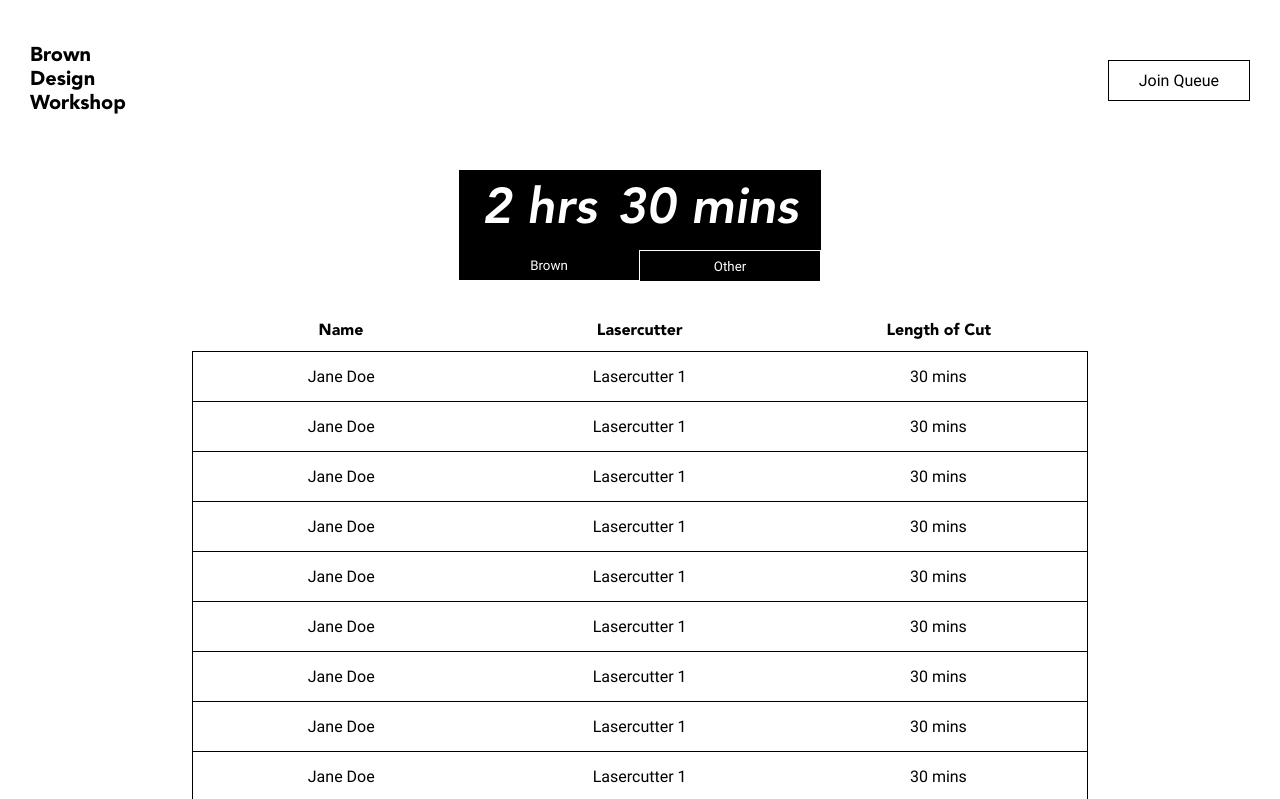
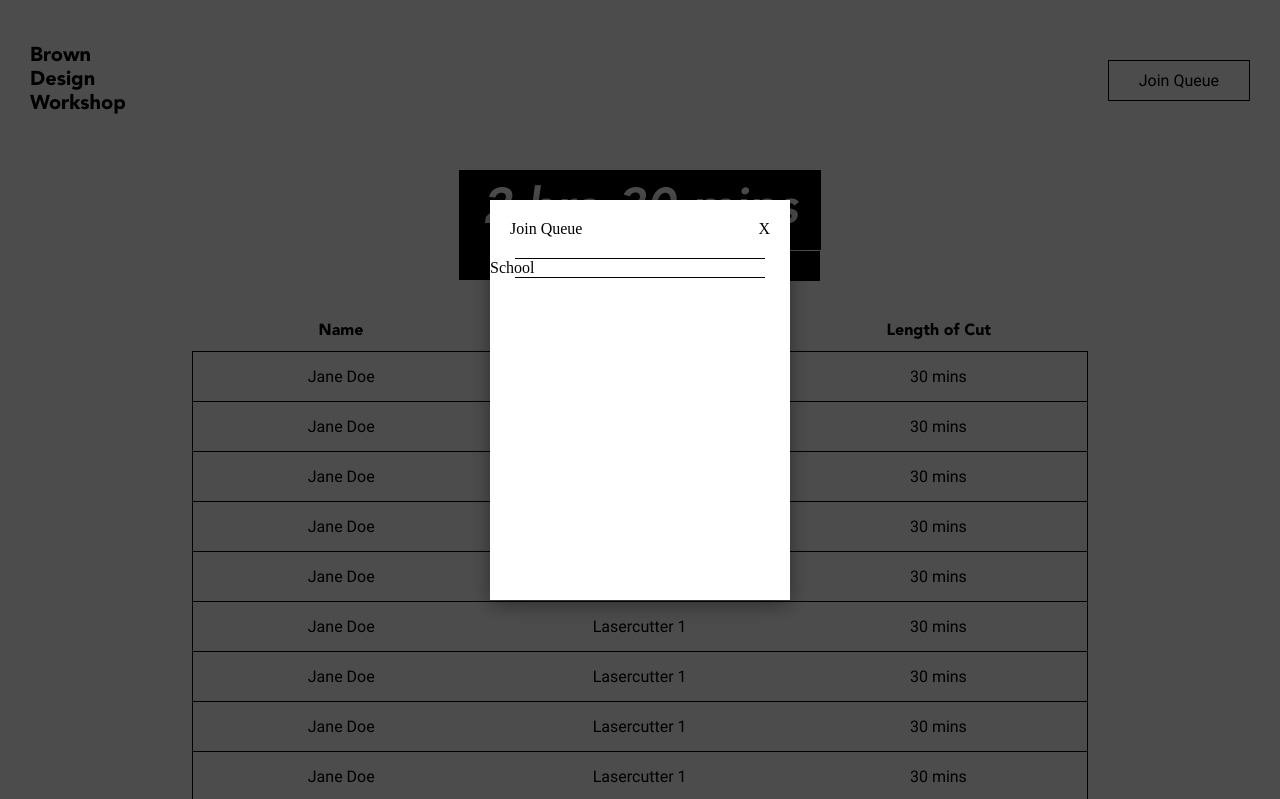
Before and after one commit to tymani/BDWLaserCuttingQueue, a website: page index.html in a window 1280 px wide. Shown: the top 799 px of the page. Drawn offline with Linux system fonts and the light colour scheme.

Commit message:
Added some form stuff

```diff
--- a/css/style.css
+++ b/css/style.css
@@ -13,6 +13,7 @@
 }
 body {
   margin: 0;
+  position: relative;
 }
 .logo-content {
   margin-right: auto;
@@ -56,15 +57,15 @@ header {
   display: flex;
   align-items: center;
   height: 20vh;
-  background: white;
+  /* background: white; */
   /* animation: header-move-up 1200ms ease-in-out forward; */
 }
 
-@keyframes header-move-up {
-  100% {
-    transform: translateY(-20vh);
-  }
+.home-content {
+  position: absolute;
+  width: 100vw;
 }
+
 
 .queue-container {
   display: flex;
@@ -164,3 +165,52 @@ header {
   height: 50px;
 
 }
+
+.form-background {
+  height: 100vh;
+  width: 100vw;
+  background-color: rgba(0,0,0,.7);
+  /* z-index: 2; */
+  position: fixed;
+  overflow: hidden;
+
+}
+
+.form-content-container {
+  height: 100vh;
+  width: 100vw;
+  display: flex;
+  align-items: center;
+  justify-content: center;
+}
+
+.form-content-box {
+  width: 300px;
+  height: 400px;
+  background-color: white;
+  box-shadow: 0 5px 20px rgba(0,0,0,.40);
+}
+
+.form-header {
+  font-family: "Roboto-Regular";
+  display: flex;
+  align-items: center;
+  flex-direction: row;
+  justify-content: space-between;
+}
+
+.form-title,.form-exit {
+  margin: 20px;
+
+}
+
+.form-divider {
+  width: 250px;
+  border-bottom: 1px solid black;
+  margin: auto;
+}
+
+.form-body {
+  display: flex;
+  flex-direction: column;
+}
--- a/index.html
+++ b/index.html
@@ -7,6 +7,7 @@
 
 	</head>
 	<body>
+		<div class="home-content">
 			<header>
 				<div class="logo-content">
 					<div class="logo-text-container">
@@ -114,7 +115,34 @@
 					</table>
 				</div>
 			</div>
+	</div>
+  <!-- {{#form}} -->
+	<div class="form-background">
+		<div class="form-content-container">
+			<div class="form-content-box">
+				<div class="form-header">
+					<div class="form-title">Join Queue</div>
+					<div class="form-exit">X <!--should change this to a png--></div>
+				</div>
+				<div class="form-divider"></div>
+				<div class="form-body">
+					<div class="form-school-module">
+						<div class="form-school-title">School</div>
+						<div class="form-body-checkbox-button">
 
+						</div>
+					</div>
+					<div class="form-email-module"></div>
+					<div class="form-cut-length-module"></div>
+					<div class="form-notification-module"></div>
+					<div class="form-file-upload-module"></div>
+				</div>
+				<div class="form-divider"></div>
+				<div class="form-footer"></div>
+			</div>
+		</div>
+	</div>
+	<!-- {{/form}} -->
 	</body>
 
 </html>
--- a/js/main.js
+++ b/js/main.js
@@ -25,4 +25,8 @@ $(document).ready(() => {
     }
   });
 
+
+  //form adding
+  //$("#join-queue-form").submit()
+
 });
--- a/package.json
+++ b/package.json
@@ -18,6 +18,9 @@
   },
   "homepage": "https://github.com/nmfaulkner/BDWLaserCuttingQueue#readme",
   "dependencies": {
-    "express": "^4.16.3"
+    "body-parser": "^1.18.2",
+    "consolidate": "^0.15.1",
+    "express": "^4.16.3",
+    "hogan.js": "^3.0.2"
   }
 }
```
Also changed, not shown: server.js (+16 -1 lines), 1 other file. Lines whose indentation alone changed are shown as unchanged.
